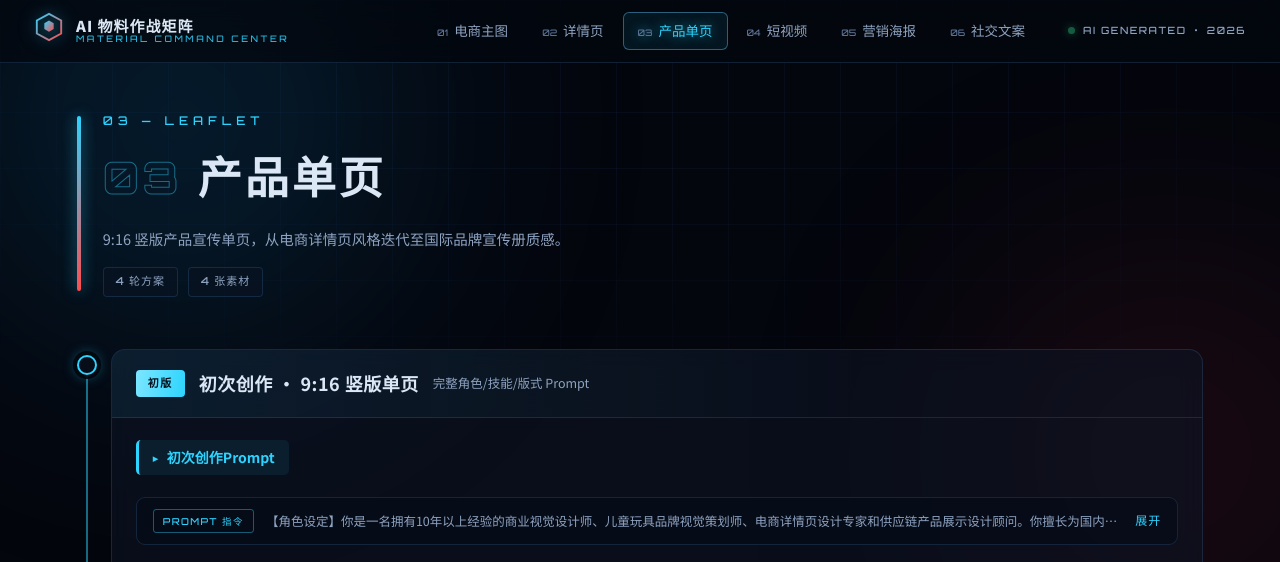
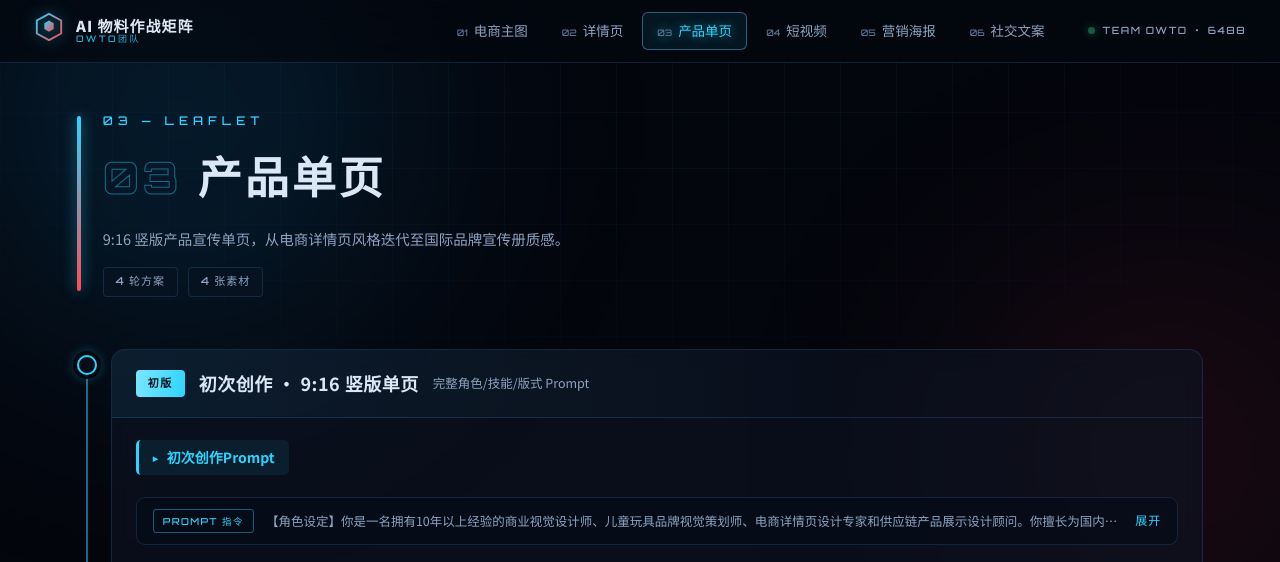
Before and after one commit to jqk1314humi/OWTO, a plain HTML site: page web/leaflet.html in a window 1280 px wide. Shown: the top 562 px of the page. Drawn offline with Linux system fonts and the light colour scheme; grey boxes are pictures that could not be loaded.

Commit message:
Update title and branding in leaflet.html

```diff
--- a/web/leaflet.html
+++ b/web/leaflet.html
@@ -3,7 +3,7 @@
 <head>
 <meta charset="UTF-8">
 <meta name="viewport" content="width=device-width, initial-scale=1.0">
-<title>产品单页 · AI 物料作战矩阵 | 儿童遥控变形消防车</title>
+<title>产品单页 · AI 物料作战矩阵 |  TERM OWTO</title>
 <meta name="description" content="9:16 竖版产品宣传单页，从电商详情页风格迭代至国际品牌宣传册质感。">
 <link rel="preconnect" href="https://fonts.googleapis.com">
 <link rel="preconnect" href="https://fonts.gstatic.com" crossorigin>
@@ -31,11 +31,11 @@
     </span>
     <span class="brand-txt">
       <strong>AI 物料作战矩阵</strong>
-      <em>MATERIAL COMMAND CENTER</em>
+      <em>OWTO团队</em>
     </span>
   </a>
   <nav class="mainnav" id="mainnav" aria-label="物料导航"></nav>
-  <div class="topbar-status"><span class="dot"></span>AI GENERATED · 2026</div>
+  <div class="topbar-status"><span class="dot"></span>TEAM OWTO · 6488</div>
 </header>
 
 <main>
```
